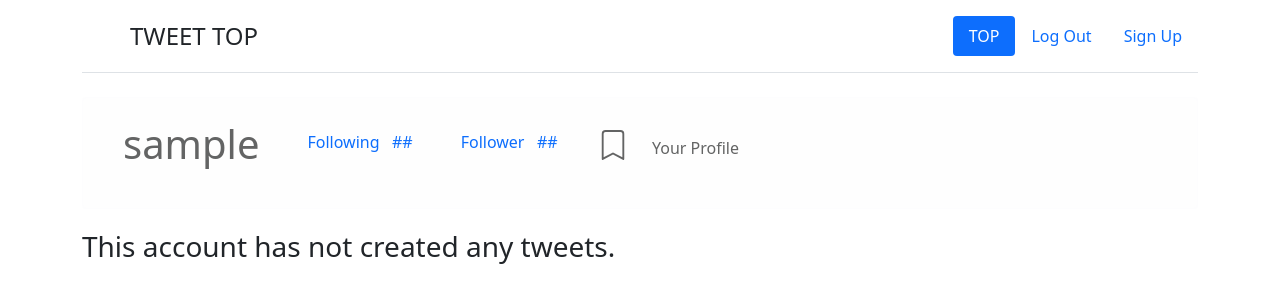
After one commit to shinonome-inc/backend-final-assignment-Fujioka_backend, a Django app: page /accounts/profile/1 in a window 1280 px wide. The commit adds this page. Shown: the top 303 px of the page. Run offline with Django 4.2, Linux system fonts and the light colour scheme; the visitor is signed in with stand-in values (Sample User, id 1); data comes from the database, SQL or seed files in the repository; data that the repository does not hold is empty; some libraries are stand-ins or nearby versions.

Commit message:
create follow model and profile page

```diff
--- a/accounts/models.py
+++ b/accounts/models.py
@@ -1,6 +1,5 @@
 from django.contrib.auth.models import AbstractUser
 from django.db import models
-from django.core.mail import send_mail
 
 
 class User(AbstractUser):
@@ -9,5 +8,6 @@ class User(AbstractUser):
         swappable = "AUTH_USER_MODEL"
 
 
-class FriendShip(models.Model):
-    pass
+class FollowModel(models.Model):
+    following_user = models.ForeignKey(User, on_delete=models.CASCADE, null=False, related_name='following_user')
+    follower_user = models.ForeignKey(User, on_delete=models.CASCADE, null=False, related_name='follower_user')
--- /dev/null
+++ b/accounts/templates/accounts/profile.html
@@ -0,0 +1,71 @@
+{% extends 'tweets/base.html' %}
+
+{% block header %}
+{% include 'tweets/header.html' %}
+{% endblock header %}
+
+
+{% block content %}
+{% if user.is_authenticated %}
+
+<div class="container">
+    <div class="alert alert-light" role="alert">
+        <ul class="nav nav-pills">
+            <p class="fs-1 mx-4">{{account.username}}</p>
+            <li class="nav-item mx-2 pt-2"><a href='#' class="nav-link">Following &nbsp; ##</a></li>
+            <li class="nav-item mx-2 pt-2"><a href='#' class="nav-link">Follower &nbsp; ##</a></li>
+            {% if identify %}
+                <div class="fs-2 mb-3">
+                    <svg xmlns="http://www.w3.org/2000/svg" width="30" height="30" fill="currentColor" class="bi bi-bookmark m-3" viewBox="0 0 16 16">
+                        <path d="M2 2a2 2 0 0 1 2-2h8a2 2 0 0 1 2 2v13.5a.5.5 0 0 1-.777.416L8 13.101l-5.223 2.815A.5.5 0 0 1 2 15.5V2zm2-1a1 1 0 0 0-1 1v12.566l4.723-2.482a.5.5 0 0 1 .554 0L13 14.566V2a1 1 0 0 0-1-1H4z"/>
+                    </svg>
+                    <span class='fs-6'>
+                        Your Profile
+                    </span>
+                </div>
+            {% elif follow_detecting %}
+                <a class='text-decoration-none ms-5' href='#' role="button" aria-disabled='true' >
+                    <div class="fs-2 mb-3">
+                        <svg xmlns="http://www.w3.org/2000/svg" width="30" height="30" fill="currentColor" class="bi bi-bookmark-check m-3" viewBox="0 0 16 16">
+                            <path fill-rule="evenodd" d="M10.854 5.146a.5.5 0 0 1 0 .708l-3 3a.5.5 0 0 1-.708 0l-1.5-1.5a.5.5 0 1 1 .708-.708L7.5 7.793l2.646-2.647a.5.5 0 0 1 .708 0z"/>
+                            <path d="M2 2a2 2 0 0 1 2-2h8a2 2 0 0 1 2 2v13.5a.5.5 0 0 1-.777.416L8 13.101l-5.223 2.815A.5.5 0 0 1 2 15.5V2zm2-1a1 1 0 0 0-1 1v12.566l4.723-2.482a.5.5 0 0 1 .554 0L13 14.566V2a1 1 0 0 0-1-1H4z"/>
+                        </svg>
+                        <span class='fs-6'>
+                            Following
+                        </span>
+                    </div>
+                </a>
+            {%else%}
+                <a class='text-decoration-none ms-5' href='#' role="button" aria-disabled='true'>
+                    <div class="fs-2 mb-3">
+                        <svg xmlns="http://www.w3.org/2000/svg" width="30" height="30" fill="currentColor" class="bi bi-bookmark-dash m-3" viewBox="0 0 16 16">
+                            <path fill-rule="evenodd" d="M5.5 6.5A.5.5 0 0 1 6 6h4a.5.5 0 0 1 0 1H6a.5.5 0 0 1-.5-.5z"/>
+                            <path d="M2 2a2 2 0 0 1 2-2h8a2 2 0 0 1 2 2v13.5a.5.5 0 0 1-.777.416L8 13.101l-5.223 2.815A.5.5 0 0 1 2 15.5V2zm2-1a1 1 0 0 0-1 1v12.566l4.723-2.482a.5.5 0 0 1 .554 0L13 14.566V2a1 1 0 0 0-1-1H4z"/>
+                        </svg>
+                        <span class='fs-6'>
+                            Follow
+                        </span>
+                    </div>
+                </a>
+            {% endif %}
+          </ul>
+    </div>
+    {%if tweets_exist%}
+        {% for tweet in user_tweets %}
+            <div class="alert alert-light  pt-0 pb-0" role='alert'>
+                {% include 'tweets/atweet.html' %}
+                <hr/>
+            </div>
+        {% endfor %}
+
+    {%else%}
+    <p class="fs-3">This account has not created any tweets.</p>
+
+    {%endif%}
+</div>
+
+{% include 'tweets/script.html' %}
+{% else %}
+<a href="{% url 'login' %}">please login</a>
+{% endif %}
+{% endblock content %}
--- a/accounts/urls.py
+++ b/accounts/urls.py
@@ -1,9 +1,10 @@
 from django.urls import path
 
-from .views import signupfunc
+from .views import profilefunc, signupfunc
 
 
 app_name = 'accounts'
 urlpatterns = [
     path('signup/', signupfunc, name='signup'),
+    path('profile/<int:user_pk>', profilefunc, name='profile'),
 ]
--- a/accounts/views.py
+++ b/accounts/views.py
@@ -1,6 +1,10 @@
-from django.shortcuts import render
+from django.shortcuts import get_list_or_404, get_object_or_404, render
 from django.shortcuts import render, redirect
 from django.contrib.auth import login, authenticate
+from django.contrib.auth.decorators import login_required
+
+from accounts.models import User
+from tweets.models import TweetModel
 
 from .forms import CreateForm
 
@@ -18,3 +22,36 @@ def signupfunc(request):
     else:
         form = CreateForm()
     return render(request, 'accounts/signup.html', {'form': form})
+
+
+@login_required
+def profilefunc(request, user_pk):
+    # 使用しているユーザと、クリックされたユーザを取得
+    client_user = request.user
+    account = get_object_or_404(User, pk=user_pk)
+    # これらのユーザが同一人物家を確認
+    identity = True if client_user == account else False
+
+    # フォローしているかの確認
+    follow_detecting = False
+    if (identity == False) :
+        follow_detecting = True if account in client_user.following_user.values_list('following_user', flat=True) else False
+
+
+    # ツイートの取得
+    try:
+        user_tweets = get_list_or_404(TweetModel.objects.order_by(
+            'created_date').reverse().all(), author=account)
+    except:
+        user_tweets = False
+    tweets_exist = True if user_tweets else False
+
+    context = {
+        'account': account,
+        'user_tweets': user_tweets,
+        'tweets_exist': tweets_exist,
+        'identify': identity,
+        'follow_detecting': follow_detecting,
+    }
+
+    return render(request, 'accounts/profile.html', context)
```
Also changed, not shown: accounts/templates/accounts/base.html (added, +51 -0 lines), tweets/templates/tweets/atweet.html (added, +11 -0 lines), tweets/templates/tweets/detail.html (+1 -13 lines), tweets/templates/tweets/list.html (+2 -14 lines), accounts/migrations/0004_followmodel_delete_friendship.py (added).
